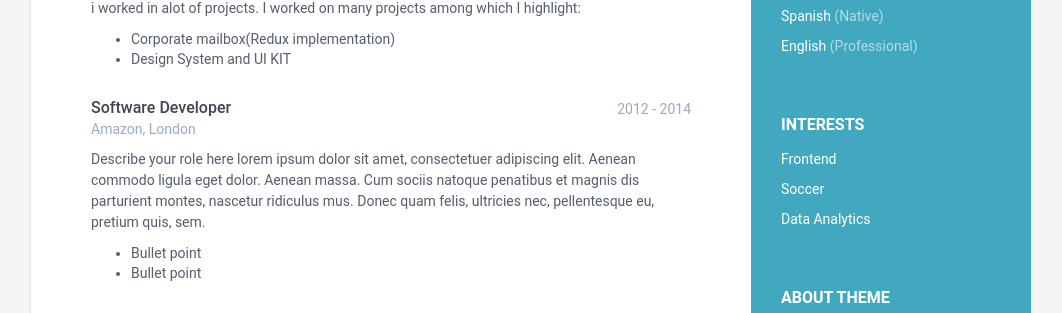
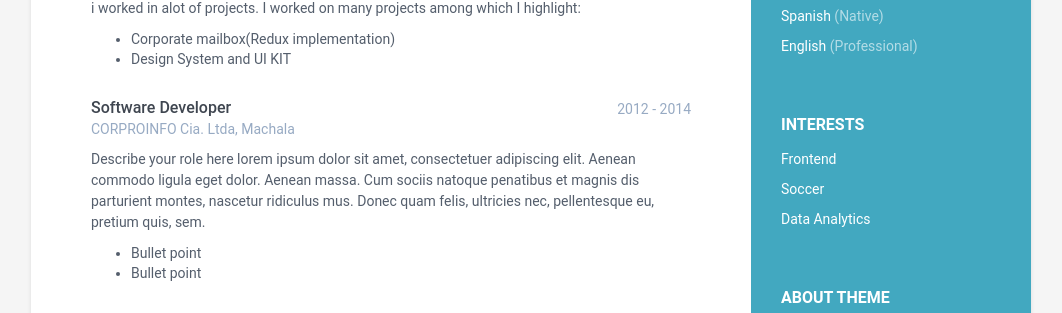
Before and after one commit to elcordova/caring-europa-fe48a, a Jekyll site: the page built from index.html, in a window 1280 px wide. Shown: the part 704-1017 px from the top of the page, without its empty margins (109-1171 px from the left). Built offline with Jekyll 4.4.1, drawn with Linux system fonts in a browser that asks for light colours.

Commit message:
data.yml: changed

```diff
--- a/_data/data.yml
+++ b/_data/data.yml
@@ -67,7 +67,7 @@ experiences:
         - Design System and UI KIT
   - role: Software Developer
     time: 2012 - 2014
-    company: 'Amazon, London'
+    company: 'CORPROINFO Cia. Ltda, Machala'
     details: |
       Describe your role here lorem ipsum dolor sit amet, consectetuer
       adipiscing elit. Aenean commodo ligula eget dolor. Aenean massa.
```
